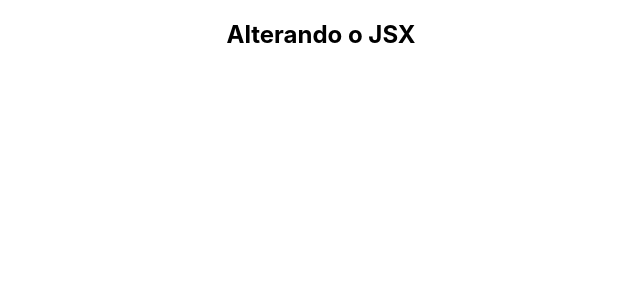
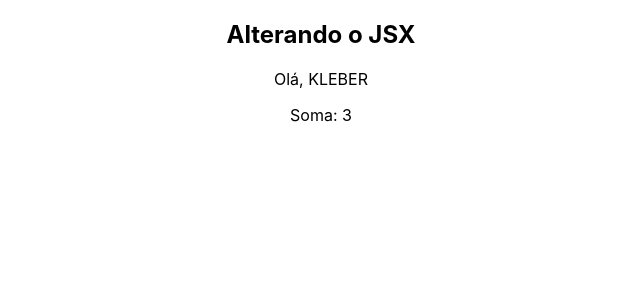
Before and after one commit to klebermkardel/Estudos, a React (Create React App) app in the folder Cursos/React - Hora de Codar/meu-projeto/: page / in a window 1280 px wide. Shown: the top 300 px of the page, without its empty margins (319-959 px from the left). Built offline with nearby package versions, Linux system fonts and the light colour scheme.

Commit message:
Explica como interpolar variáveis e apresentar informações no front

```diff
--- a/Cursos/React - Hora de Codar/meu-projeto/src/App.js
+++ b/Cursos/React - Hora de Codar/meu-projeto/src/App.js
@@ -1,9 +1,19 @@
 import './App.css';
 
 function App() {
+
+  const name = 'Kleber'
+  const newName = name.toUpperCase()
+
+  function sum(a, b) {
+    return a + b
+  }
+
   return (
     <div className="App">
       <h2>Alterando o JSX</h2>
+      <p>Olá, {newName}</p>
+      <p>Soma: {sum(1, 2)}</p>
     </div>
   );
 }
```
